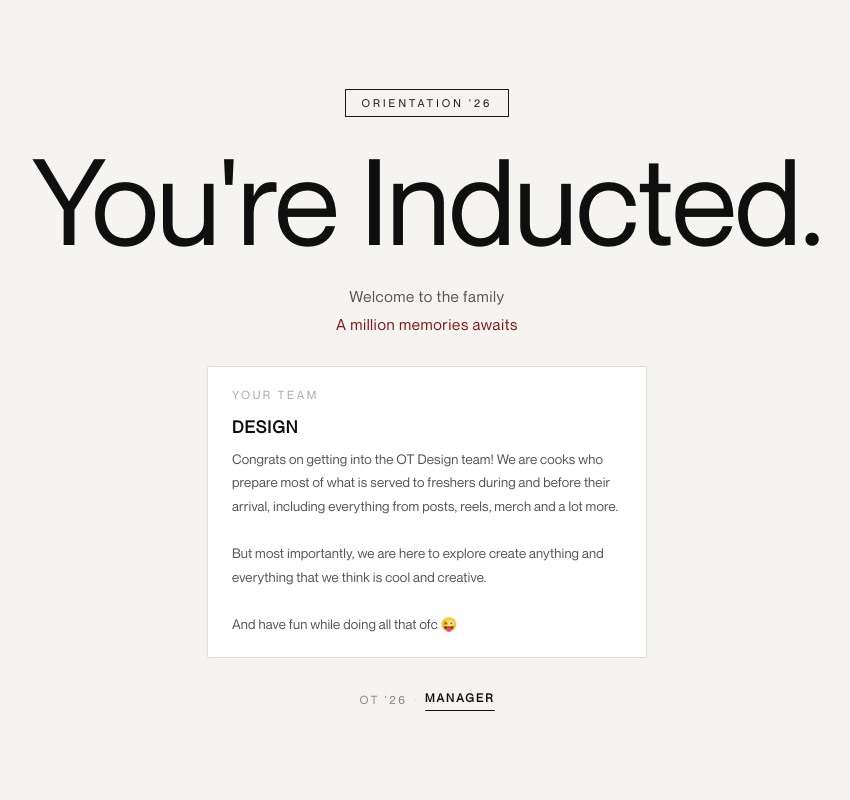
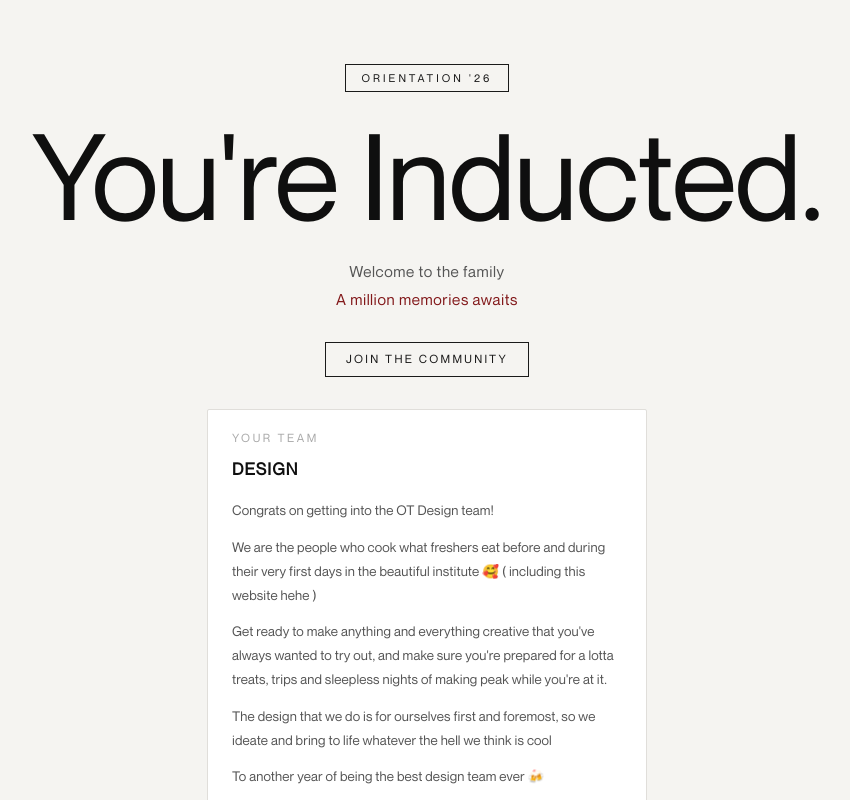
Before and after one commit to roshanramsa/inductee-reveal, a Next.js app: page /inducted in a window 1280 px wide. Shown: the whole page, without its empty margins (213-1063 px from the left). Built offline with nearby package versions, Linux system fonts and the light colour scheme.

Commit message:
what da hell

```diff
--- a/app/inducted/page.tsx
+++ b/app/inducted/page.tsx
@@ -1,6 +1,7 @@
 "use client";
 
 import { useEffect, useState } from "react";
+import Image from "next/image";
 
 const CYCLE_WORDS = ["Events", "Design", "Content", "GLNP", "MANAGER"];
 // Durations (ms) each word is shown before flipping to the next
@@ -79,14 +80,14 @@ export default function InductedPage() {
         <div
             style={{
                 width: "100vw",
-                minHeight: "100vh",
+                height: "100vh",
                 background: "#f5f4f1",
                 display: "flex",
                 flexDirection: "column",
                 alignItems: "center",
-                justifyContent: "center",
+                justifyContent: "flex-start",
                 fontFamily: "'NeueMontreal', 'Helvetica Neue', Arial, sans-serif",
-                padding: isMobile ? "48px 20px 56px" : "0 24px",
+                padding: isMobile ? "48px 20px 64px" : "64px 24px 72px",
                 overflowY: "auto",
                 boxSizing: "border-box",
             }}
@@ -148,6 +149,36 @@ export default function InductedPage() {
                 <span className="text-red-900">A million memories awaits</span>
             </p>
 
+            <a
+                href="https://chat.whatsapp.com/Fzkl9zymWa3EmsDUNM56by"
+                target="_blank"
+                rel="noopener noreferrer"
+                style={{
+                    ...fade(4),
+                    display: "inline-block",
+                    marginBottom: 32,
+                    fontSize: "0.72rem",
+                    letterSpacing: "0.2em",
+                    textTransform: "uppercase",
+                    color: "#1a1a1a",
+                    border: "1px solid #1a1a1a",
+                    padding: "8px 20px",
+                    fontFamily: "inherit",
+                    textDecoration: "none",
+                    transition: "background 0.2s ease, color 0.2s ease, opacity 0.55s ease, transform 0.55s ease",
+                }}
+                onMouseEnter={e => {
+                    (e.currentTarget as HTMLAnchorElement).style.background = "#1a1a1a";
+                    (e.currentTarget as HTMLAnchorElement).style.color = "#f5f4f1";
+                }}
+                onMouseLeave={e => {
+                    (e.currentTarget as HTMLAnchorElement).style.background = "transparent";
+                    (e.currentTarget as HTMLAnchorElement).style.color = "#1a1a1a";
+                }}
+            >
+                Join the community
+            </a>
+
             {/* Design team blurb */}
             <div
                 style={{
@@ -177,7 +208,7 @@ export default function InductedPage() {
                 </p>
                 <p
                     style={{
-                        margin: "0 0 8px",
+                        margin: "0 0 16px",
                         fontSize: "1.05rem",
                         fontWeight: 600,
                         letterSpacing: "0.06em",
@@ -188,46 +219,39 @@ export default function InductedPage() {
                 >
                     Design
                 </p>
+
+                {[
+                    "Congrats on getting into the OT Design team!",
+                    "We are the people who cook what freshers eat before and during their very first days in the beautiful institute 🥰 ( including this website hehe )",
+                    "Get ready to make anything and everything creative that you've always wanted to try out, and make sure you're prepared for a lotta treats, trips and sleepless nights of making peak while you're at it.",
+                    "The design that we do is for ourselves first and foremost, so we ideate and bring to life whatever the hell we think is cool",
+                    "To another year of being the best design team ever 🍻",
+                ].map((para, i) => (
                     <p
+                        key={i}
                         style={{
-                        margin: 0,
+                            margin: "0 0 12px",
                             fontSize: "0.84rem",
                             color: "#555",
-                        lineHeight: 1.75,
+                            lineHeight: 1.8,
                             fontFamily: "inherit",
                             letterSpacing: "0.01em",
                         }}
                     >
-                    Congrats on getting into the OT Design team! We are cooks who prepare most of what is served to freshers during and before their arrival, including everything from posts, reels, merch and a lot more.
+                        {para}
                     </p>
+                ))}
 
-                <br />
-
-                <p
-                    style={{
-                        margin: 0,
-                        fontSize: "0.84rem",
-                        color: "#555",
-                        lineHeight: 1.75,
-                        fontFamily: "inherit",
-                        letterSpacing: "0.01em",
-                    }}
-                >
-                    But most importantly, we are here to explore create anything and everything that we think is cool and creative.
-                </p>
-                <br />
-                <p
-                style={{
-                        margin: 0,
-                        fontSize: "0.84rem",
-                        color: "#555",
-                        lineHeight: 1.75,
-                        fontFamily: "inherit",
-                        letterSpacing: "0.01em",
-                    }}>
-                     And have fun while doing all that ofc 😜
-                </p>
-
+                <div style={{ marginTop: 16, borderRadius: 2, overflow: "hidden", lineHeight: 0 }}>
+                    <Image
+                        src="/thukuna.webp"
+                        alt="thukuna"
+                        width={440}
+                        height={0}
+                        style={{ width: "100%", height: "auto", display: "block" }}
+                        sizes="(max-width: 640px) 100vw, 440px"
+                    />
+                </div>
             </div>
 
             {/* ── Membership line with slot-machine role ── */}
```
Also changed, not shown: public/thukuna.webp (added). Lines whose indentation alone changed are shown as unchanged.
